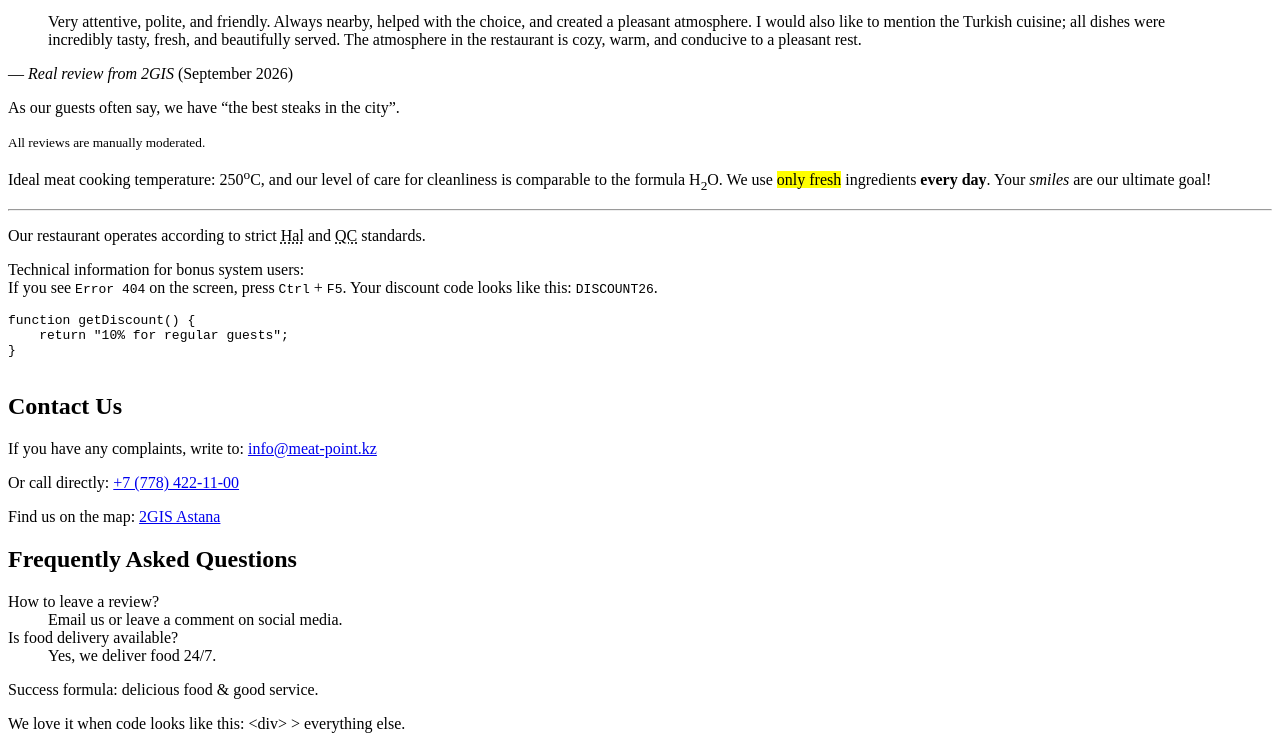
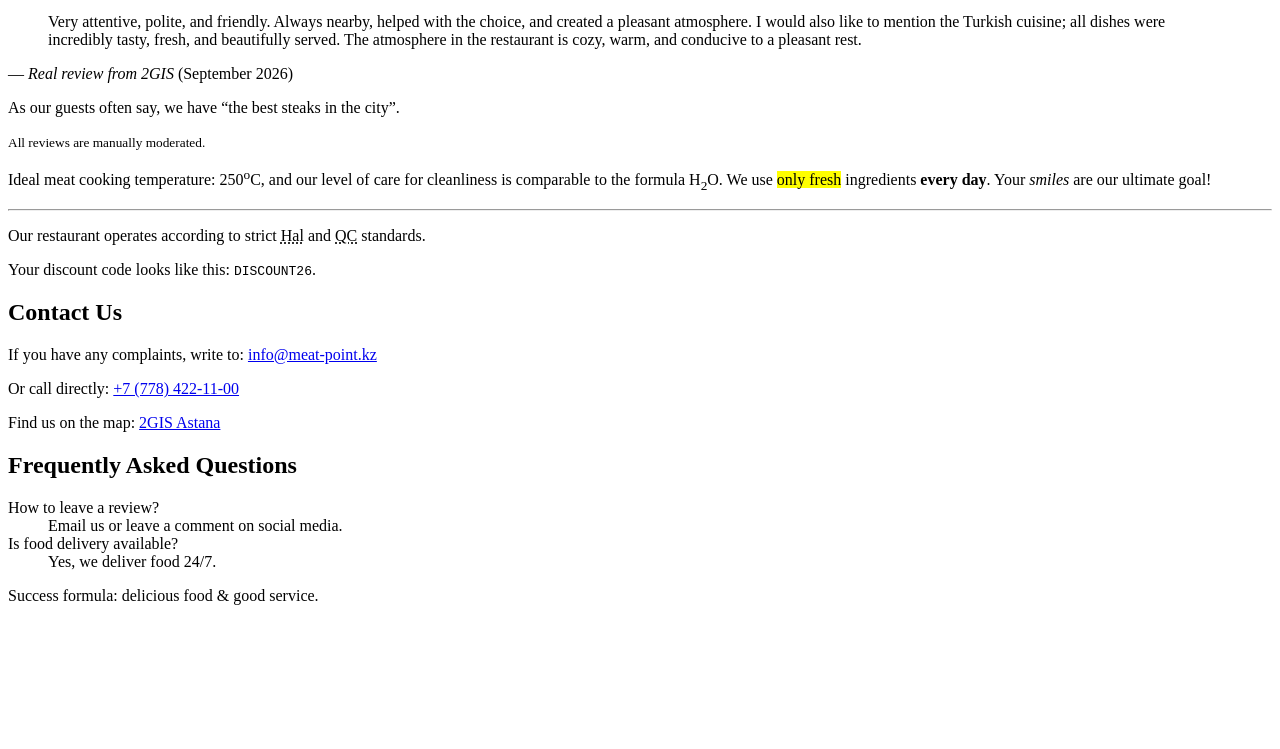
Before and after one commit to Qpzm1212/WEB-project, a plain HTML site: page feedback.html in a window 1280 px wide. Shown: the part 1265-2014 px from the top of the page. After the commit the page ends 1886 px from the top, so only its background shows below. Drawn offline with Linux system fonts and the light colour scheme.

Commit message:
deleting additional parts

```diff
--- a/feedback.html
+++ b/feedback.html
@@ -58,13 +58,8 @@
             <hr>
             <p>Our restaurant operates according to strict <abbr title="Halal">Hal</abbr> and <abbr title="Quality Control">QC</abbr> standards.</p>
 
-            <p>Technical information for bonus system users: <br>
-            If you see <samp>Error 404</samp> on the screen, press <kbd>Ctrl</kbd> + <kbd>F5</kbd>. Your discount code looks like this: <code>DISCOUNT26</code>.</p>
-            <pre>
-function getDiscount() {
-    return "10% for regular guests";
-}
-            </pre>
+            <p>Your discount code looks like this: <code>DISCOUNT26</code>.</p>
+
         </article>
 
         <aside>
@@ -90,7 +85,7 @@ function getDiscount() {
 
     <footer>
         <p>Success formula: delicious food &amp; good service.</p>
-        <p>We love it when code looks like this: &lt;div&gt; &gt; everything else.</p>
+
     </footer>
 </body>
 </html>
```
